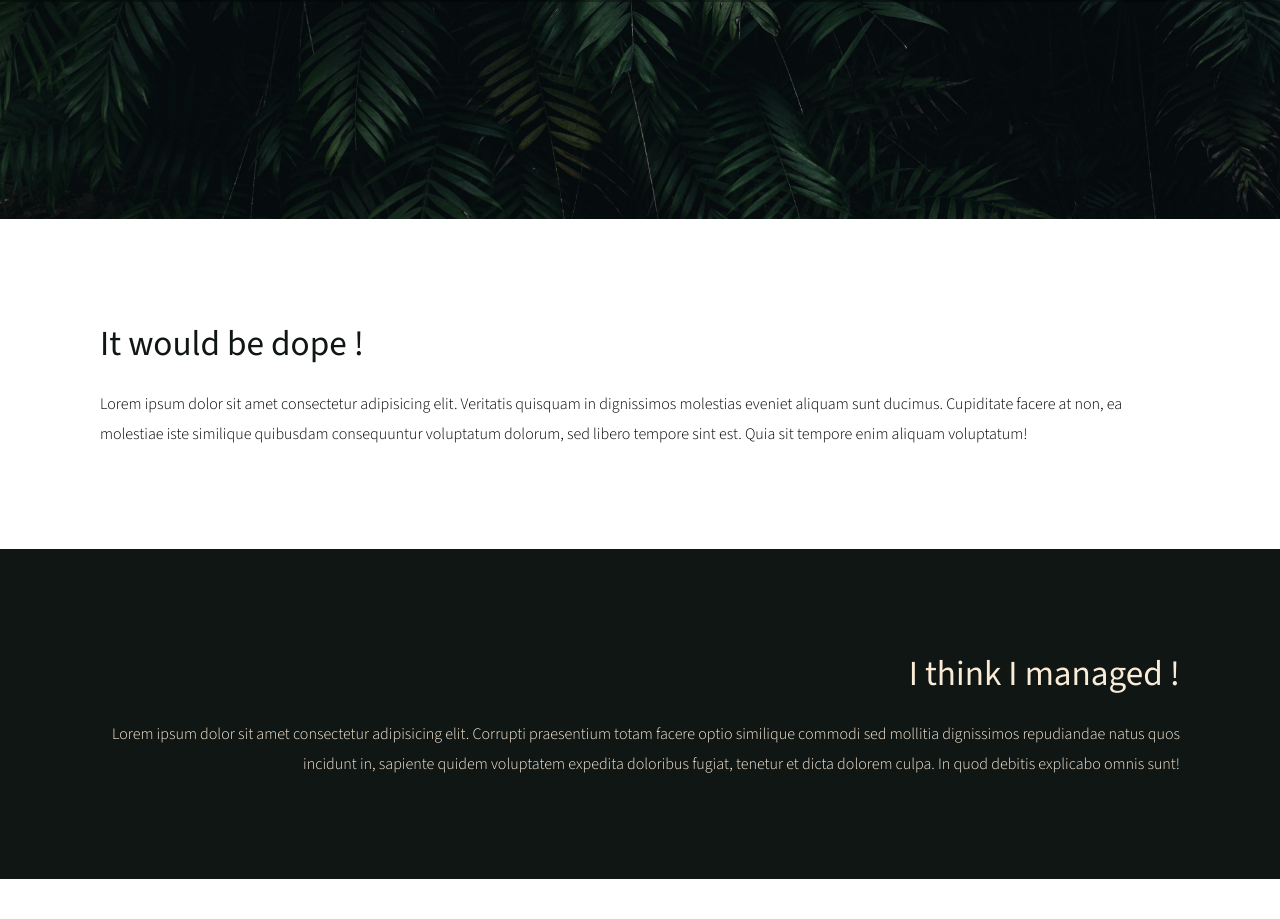
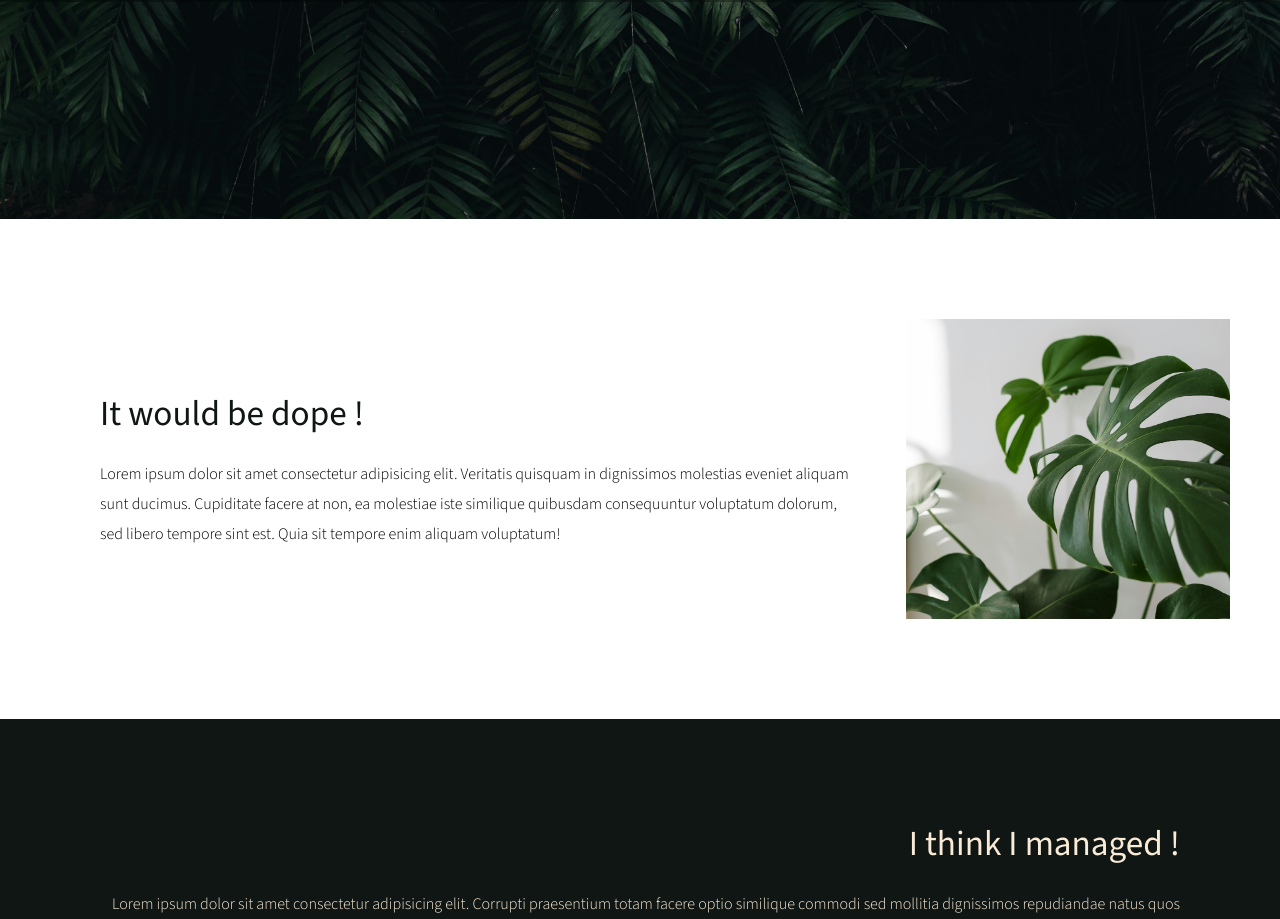
Before and after one commit to Lortytogether/Shared-Github-Project-Course, a plain HTML site: page index.html in a window 1280 px wide. Shown: the part 581-1500 px from the top of the page. Before the commit the page ends 1460 px from the top, so only its background shows below. Drawn offline with Linux system fonts and the light colour scheme.

Commit message:
added a pic in section 1

```diff
--- a/index.html
+++ b/index.html
@@ -25,6 +25,7 @@
                 consequuntur voluptatum dolorum, sed libero tempore sint est. Quia sit tempore enim aliquam voluptatum!
             </p>
         </div>
+        <div class="img-container"></div>
     </div>
     <div class="section2">
         <div class="container">
--- a/style.css
+++ b/style.css
@@ -70,6 +70,13 @@ a:active{
     padding: 100px 100px;
 }
 
+.section1{
+    display: grid;
+    grid-template-columns: 70% 30%;
+    gap: 50px;
+    align-items: center;
+}
+
 h2{
     font-size: 2.2rem;
     font-weight: 400;
@@ -81,6 +88,11 @@ p{
     line-height: 30px;
 }
 
+.img-container{
+    background: url(./Assets/img/pexels-cottonbro-5858235.jpg)center/cover;
+    min-height: 300px;
+}
+
 .section2{
     background: #0F1614;
     color: antiquewhite;
```
Also changed, not shown: Assets/img/pexels-cottonbro-5858235.jpg (added).
